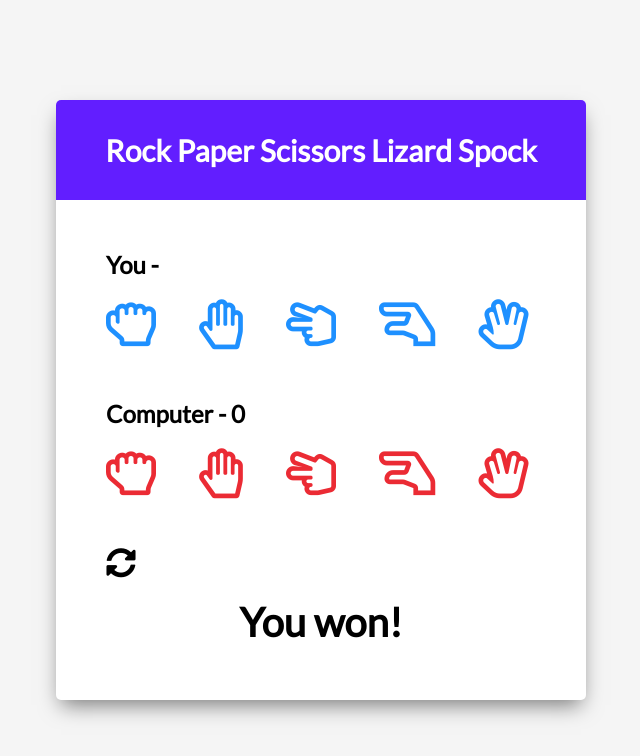
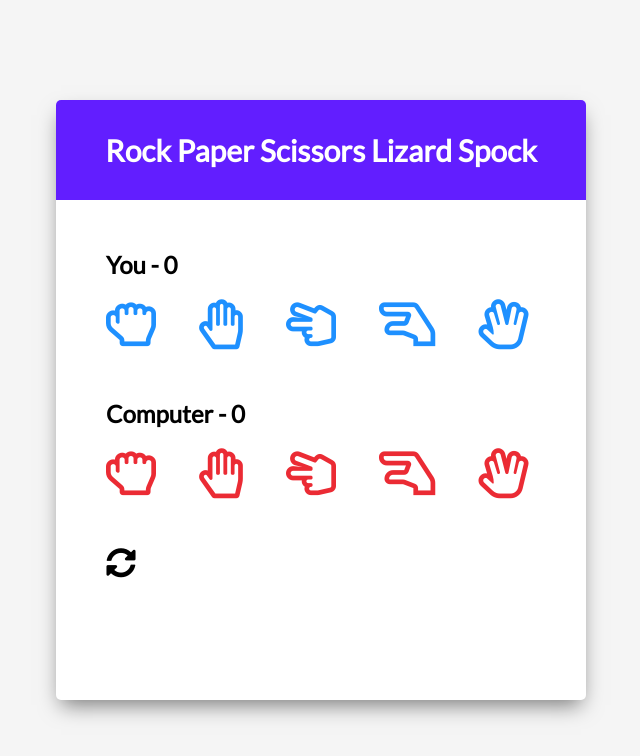
Before and after one commit to Johnnasimba/Rock-Paper-Scissors, a plain HTML site: page index.html in a window 1280 px wide. Shown: the whole page, without its empty margins (319-959 px from the left). Drawn offline with Linux system fonts and the light colour scheme.

Commit message:
Reset all

```diff
--- a/index.html
+++ b/index.html
@@ -25,7 +25,7 @@
         </div>
         <!-- Computer Container -->
         <div class="player-container" id="computer">
-            <h2>Computer - <span id="computerScore"></span>0<span class="choice" id="computerChoice"></span></h2>
+            <h2>Computer - <span id="computerScore"></span><span class="choice" id="computerChoice"></span></h2>
             <i class="far fa-hand-rock" title="Rock" id="computerRock"></i>
             <i class="far fa-hand-paper" title="Paper" id="computerPaper"></i>
             <i class="far fa-hand-scissors" title="Scissors" id="computerScissors"></i>
@@ -33,10 +33,10 @@
             <i class="far fa-hand-spock" title="Spock" id="computerSpock"></i>
         </div>
         <!-- Reset Icon -->
-        <i class="fas fa-sync-alt reset-icon" title="Reset"></i>
+        <i class="fas fa-sync-alt reset-icon" title="Reset" onclick="resetAll()"></i>
         <!-- Results Text -->
         <div class="result-container">
-            <h3 class="result-text" id="resultText">You won!</h3>
+            <h3 class="result-text" id="resultText"></h3>
         </div>
     </div>
     <script src="script.js"></script>
--- a/script.js
+++ b/script.js
@@ -65,6 +65,20 @@ function checkResult(playerChoice) {
   displayComputerChoice();
   updateScore(playerChoice);
 }
+
+
+// Reset score & playerChoice/computerChoice
+function resetAll() {
+  playerScoreNumber = 0;
+  computerScoreNumber = 0;
+  playerScoreEl.textContent = playerScoreNumber;
+  computerScoreEl.textContent = computerScoreNumber;
+  playerChoiceEl.textContent = '';
+  computerChoiceEl.textContent = '';
+  resultText.textContent = '';
+  resetSelected();
+}
+window.resetAll = resetAll;
 
 
 // Random computer choice
@@ -143,3 +157,6 @@ function select(playerChoice) {
   }
 }
 window.select = select;
+
+// On startup, set initial values
+resetAll();
```
